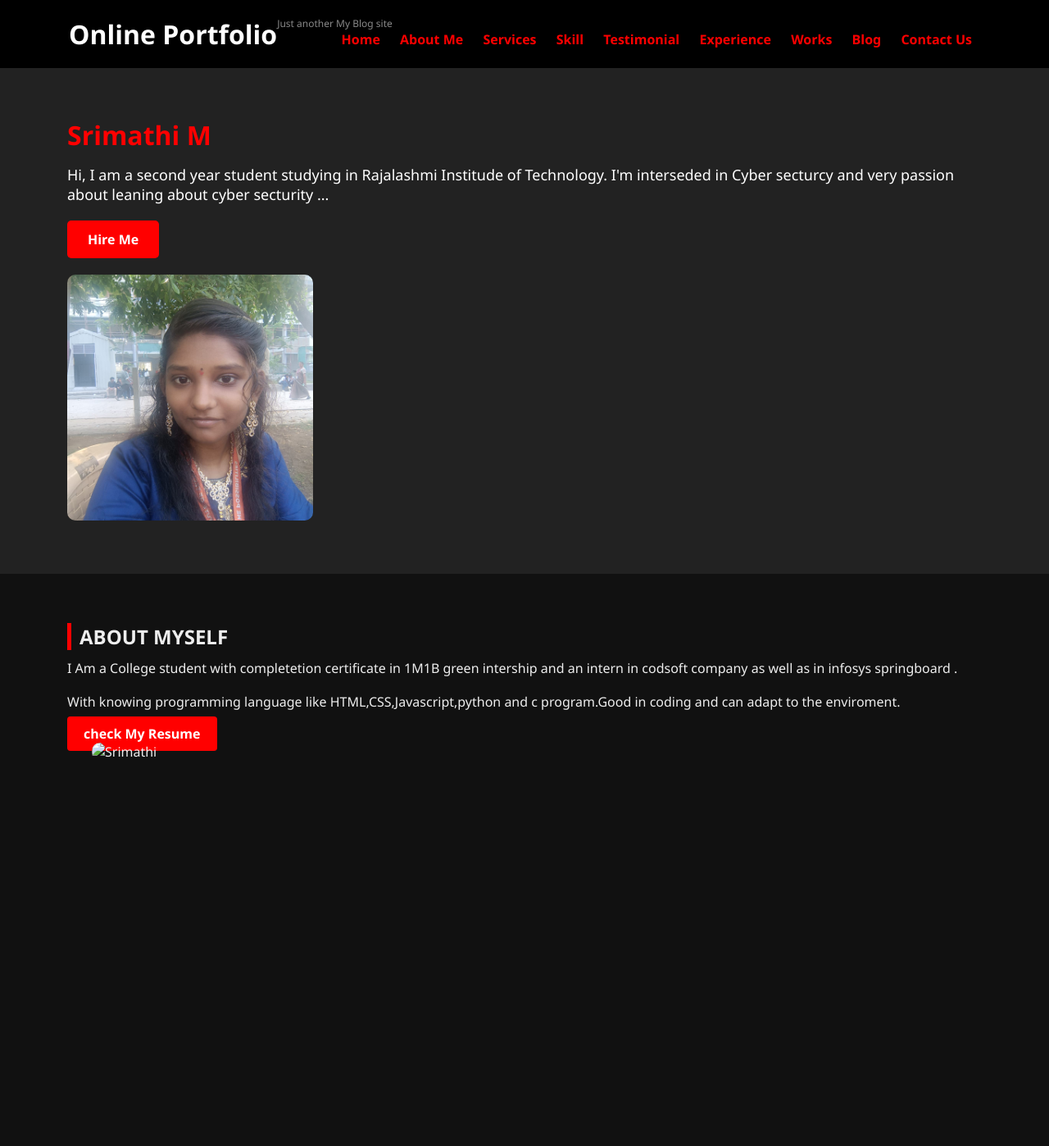
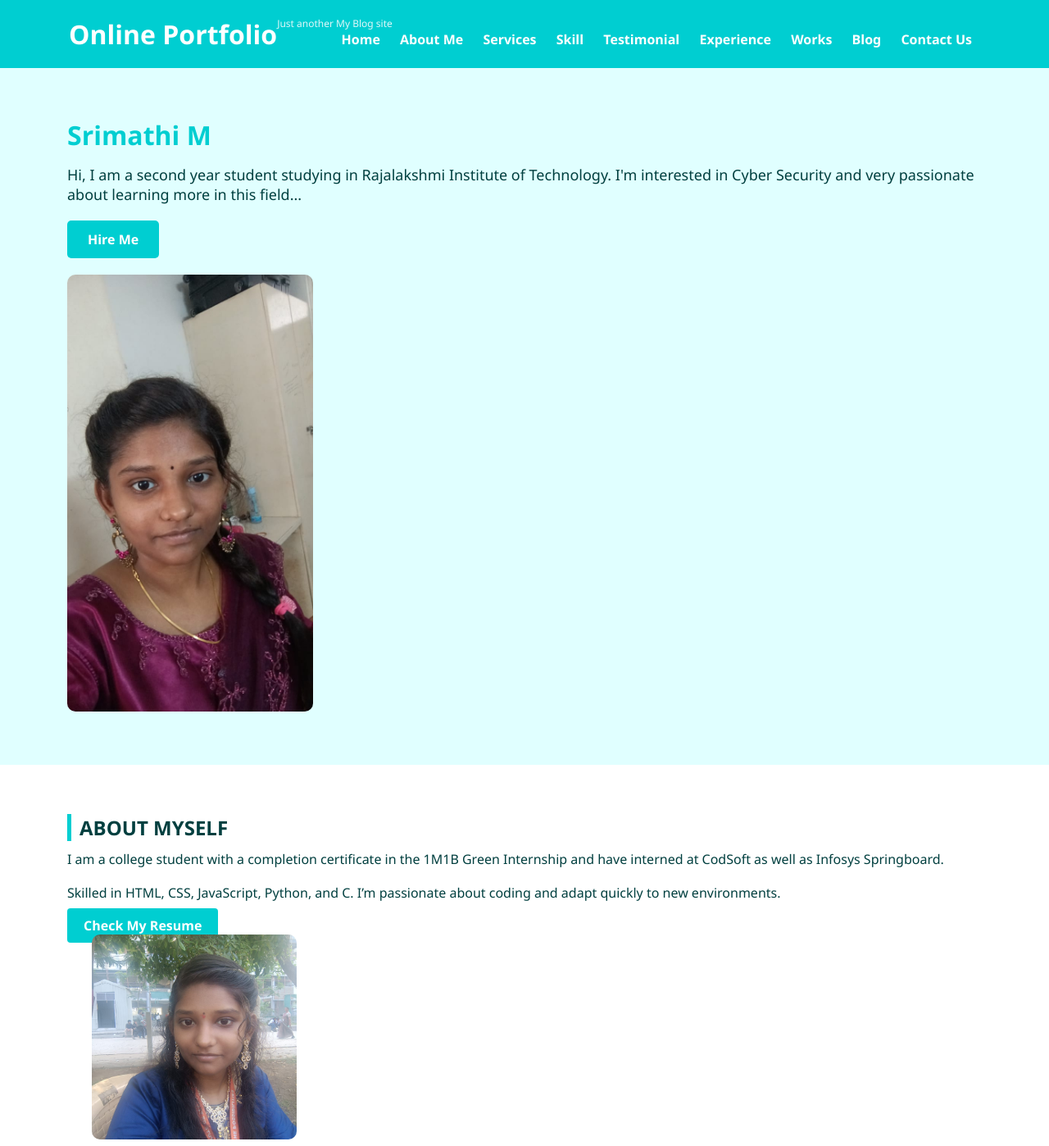
Before and after one commit to Srimathi-moon/codsoft-task, a plain HTML site: page index.html in a window 1280 px wide. Shown: the whole page at 82% size. Before the commit the page ends 988 px from the top, so only its background shows below. Drawn offline with Linux system fonts and the light colour scheme.

Commit message:
Add files via upload

```diff
--- a/index.html
+++ b/index.html
@@ -2,8 +2,8 @@
 <html lang="en">
 <head>
   <meta charset="UTF-8" />
-  <meta name="viewport" content="width=device-width, initial-scale=1.0" />
-  <title>Portfolio</title>
+  <meta name="viewport" content="width=device-width, initial-scale=1.0"/>
+  <title>Srimathi M - Portfolio</title>
   <link rel="stylesheet" href="style.css" />
 </head>
 <body>
@@ -28,35 +28,41 @@
     </div>
   </header>
 
+  <!-- Hero Section -->
   <section class="hero">
     <div class="container">
       <div class="hero-text">
         <h2>Srimathi M</h2>
-        <p>Hi, I am a second year student studying in Rajalashmi Institude of Technology. I'm interseded in Cyber secturcy and very passion about leaning about cyber secturity ...</p>
+        <p>
+          Hi, I am a second year student studying in Rajalakshmi Institute of Technology.
+          I'm interested in Cyber Security and very passionate about learning more in this field...
+        </p>
         <a href="#" class="btn">Hire Me</a>
       </div>
       <div class="hero-img">
-        <img src="srimathi.jpg" alt="Srimathi M" />
+        <img src="cutesrimathi.jpg" alt="Srimathi Photo" />
       </div>
     </div>
   </section>
 
+  <!-- About Section -->
   <section class="about">
-    <div class = "container">
+    <div class="container about-container">
       <div class="about-text">
         <h3>ABOUT MYSELF</h3>
-        <p>I Am a College student with completetion certificate in 1M1B green intership and an intern in codsoft company as well as in infosys springboard .</p>
         <p>
-         With knowing programming language like HTML,CSS,Javascript,python and c program.Good in coding and can adapt to the enviroment.
+          I am a college student with a completion certificate in the 1M1B Green Internship
+          and have interned at CodSoft as well as Infosys Springboard.
         </p>
-        <a href="#" class="btn">check My Resume</a>
+        <p>
+          Skilled in HTML, CSS, JavaScript, Python, and C. I’m passionate about coding and
+          adapt quickly to new environments.
+        </p>
+        <a href="resume.pdf" class="btn">Check My Resume</a>
       </div>
-      <!-- IMAGE SECOND -->
-    <div class="about-img">
-      <img src="cutesrimathi.jpg" alt="Srimathi" />
-    </div>
-  </div>
-</section>
+      <div class="about-img">
+        <img src="srimathi.jpg" alt="Srimathi About Image" />
+      </div>
     </div>
   </section>
 
--- a/style.css
+++ b/style.css
@@ -6,8 +6,8 @@
 
 body, html {
   font-family: 'Segoe UI', sans-serif;
-  background-color: #111;
-  color: #eee;
+  background-color: #ffffff;
+  color: #333;
 }
 
 .container {
@@ -19,7 +19,7 @@ body, html {
 
 /* Header / Navbar */
 header {
-  background: #000;
+  background: #00ced1;
   color: #fff;
   padding: 20px 0;
   position: sticky;
@@ -35,7 +35,7 @@ header h1 {
 header .tagline {
   font-size: 12px;
   margin-left: 20px;
-  color: #888;
+  color: #e0f7f9;
 }
 
 header nav ul {
@@ -50,20 +50,20 @@ header nav ul li {
 }
 
 header nav ul li a {
-  color: red;
+  color: white;
   text-decoration: none;
   font-weight: bold;
   transition: color 0.3s;
 }
 
 header nav ul li a:hover {
-  color: white;
+  color: #003f3f;
 }
 
 /* Hero Section */
 .hero {
-  background: #222;
-  color: white;
+  background: #e0ffff;
+  color: #003f3f;
   padding: 60px 20px;
   display: flex;
   flex-wrap: wrap;
@@ -79,7 +79,7 @@ header nav ul li a:hover {
 .hero h2 {
   font-size: 32px;
   margin-bottom: 15px;
-  color: red;
+  color: #00ced1;
 }
 
 .hero p {
@@ -89,7 +89,7 @@ header nav ul li a:hover {
 
 .hero .btn {
   display: inline-block;
-  background: red;
+  background: #00ced1;
   color: white;
   padding: 12px 25px;
   text-decoration: none;
@@ -99,7 +99,7 @@ header nav ul li a:hover {
 }
 
 .hero .btn:hover {
-  background: #cc0000;
+  background: #009fa4;
 }
 
 .hero-img img {
@@ -110,8 +110,8 @@ header nav ul li a:hover {
 
 /* About Section */
 .about {
-  background: #111;
-  color: #eee;
+  background: #ffffff;
+  color: #003f3f;
   padding: 60px 20px;
   display: flex;
   flex-wrap: wrap;
@@ -133,7 +133,7 @@ header nav ul li a:hover {
 .about-text h3 {
   font-size: 24px;
   margin-bottom: 10px;
-  border-left: 5px solid red;
+  border-left: 5px solid #00ced1;
   padding-left: 10px;
 }
 
@@ -144,7 +144,7 @@ header nav ul li a:hover {
 }
 
 .about-text .btn {
-  background: red;
+  background: #00ced1;
   color: white;
   padding: 10px 20px;
   text-decoration: none;
@@ -153,8 +153,9 @@ header nav ul li a:hover {
 }
 
 .about-text .btn:hover {
-  background: #cc0000;
+  background: #009fa4;
 }
+
 @media (max-width: 768px) {
   .about {
     flex-direction: column;
```
Also changed, not shown: cutesrimathi.jpg (added).
